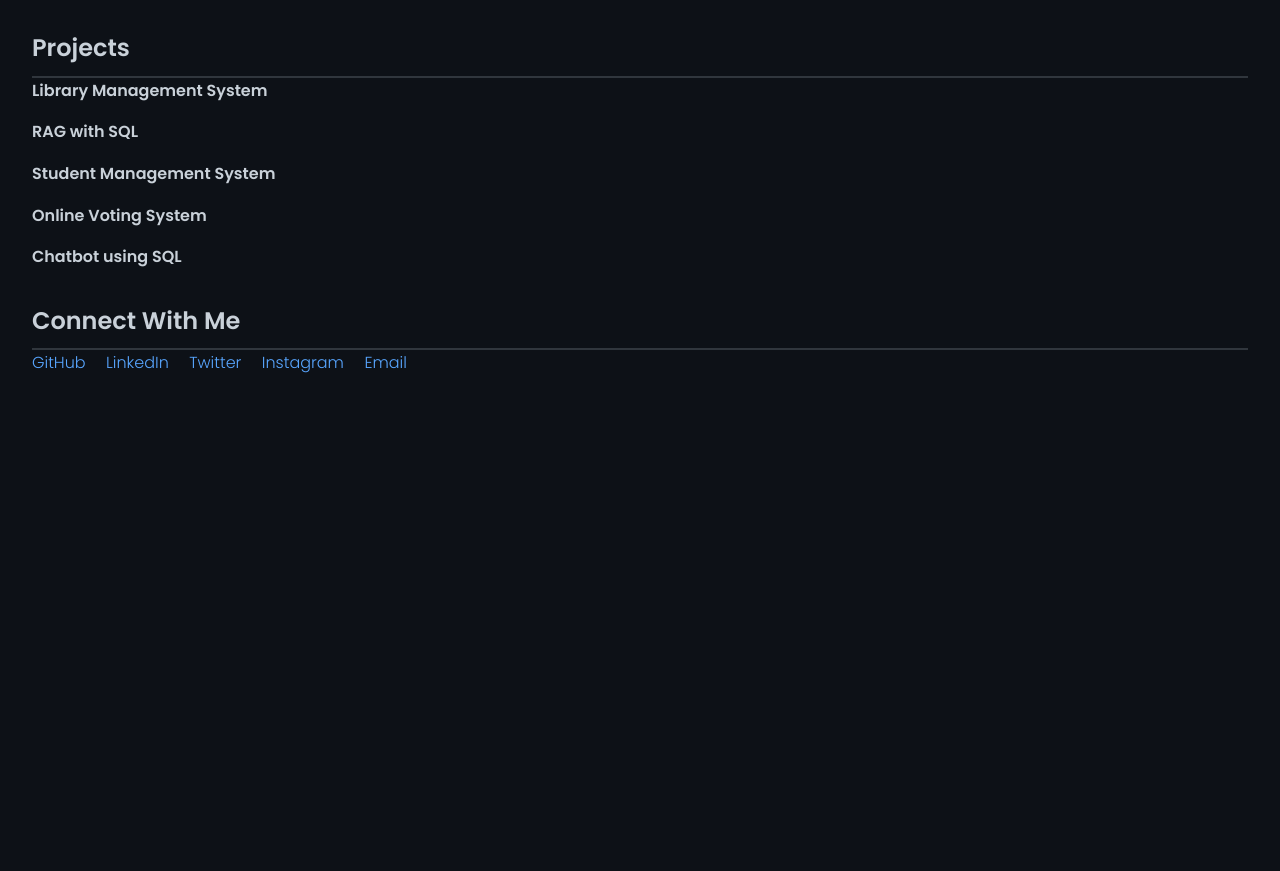
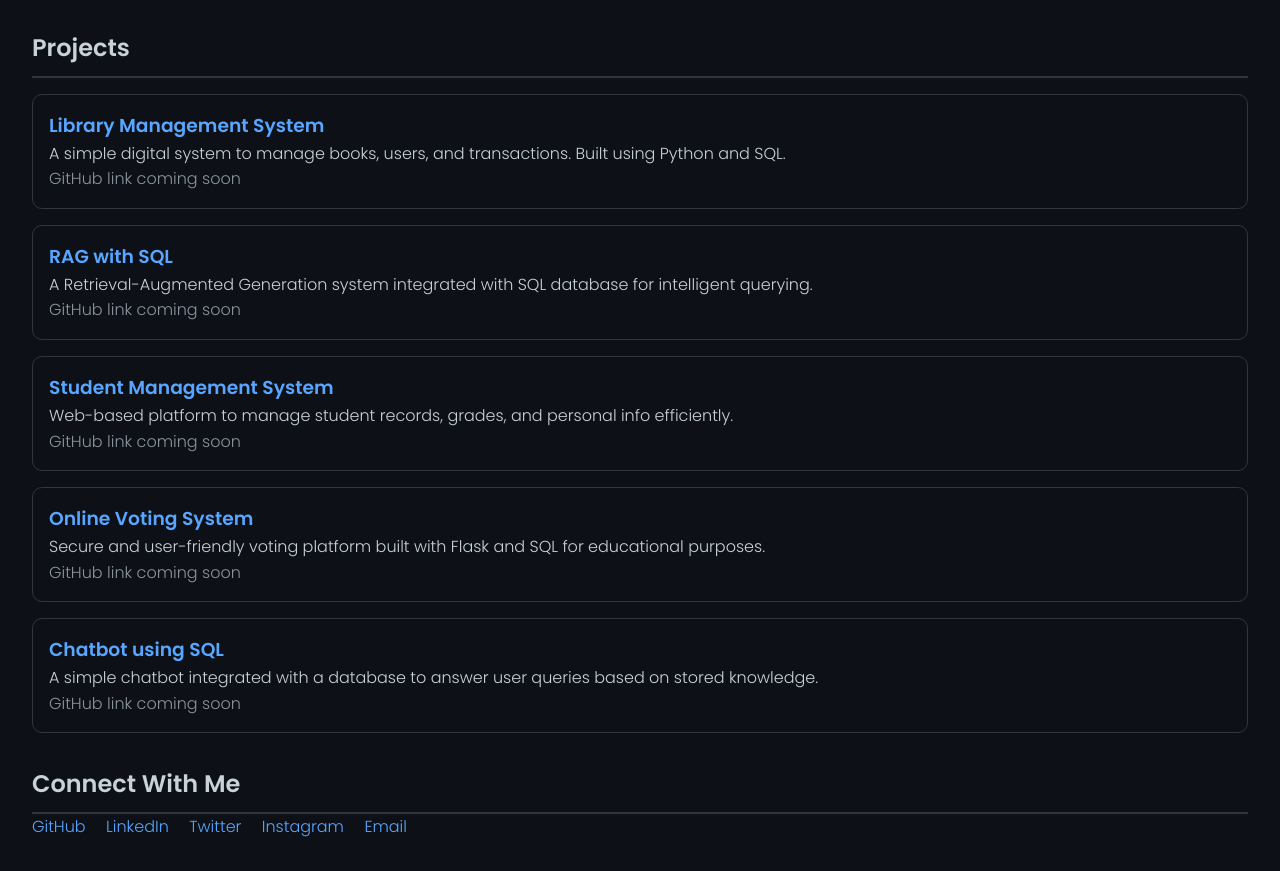
Before and after one commit to Napa-Guna-Sai-Sujith/protfolio, a plain HTML site: page index.html in a window 1280 px wide. Shown: the part 505-1376 px from the top of the page. Before the commit the page ends 913 px from the top, so only its background shows below. Drawn offline with Linux system fonts and the light colour scheme.

Commit message:
Update index.html

```diff
--- a/index.html
+++ b/index.html
@@ -42,9 +42,6 @@
       list-style: none;
       margin: 1rem 0;
     }
-    .project {
-      margin-bottom: 1rem;
-    }
     a {
       color: #58a6ff;
       text-decoration: none;
@@ -73,20 +70,38 @@
 
   <section>
     <h2>Projects</h2>
-    <div class="project">
-      <strong>Library Management System</strong>
-    </div>
-    <div class="project">
-      <strong>RAG with SQL</strong>
-    </div>
-    <div class="project">
-      <strong>Student Management System</strong>
-    </div>
-    <div class="project">
-      <strong>Online Voting System</strong>
-    </div>
-    <div class="project">
-      <strong>Chatbot using SQL</strong>
+    <div style="display: grid; gap: 1rem; margin-top: 1rem;">
+
+      <div style="border: 1px solid #30363d; padding: 1rem; border-radius: 10px;">
+        <h3 style="color: #58a6ff;">Library Management System</h3>
+        <p>A simple digital system to manage books, users, and transactions. Built using Python and SQL.</p>
+        <a href="#" style="color: #8b949e;">GitHub link coming soon</a>
+      </div>
+
+      <div style="border: 1px solid #30363d; padding: 1rem; border-radius: 10px;">
+        <h3 style="color: #58a6ff;">RAG with SQL</h3>
+        <p>A Retrieval-Augmented Generation system integrated with SQL database for intelligent querying.</p>
+        <a href="#" style="color: #8b949e;">GitHub link coming soon</a>
+      </div>
+
+      <div style="border: 1px solid #30363d; padding: 1rem; border-radius: 10px;">
+        <h3 style="color: #58a6ff;">Student Management System</h3>
+        <p>Web-based platform to manage student records, grades, and personal info efficiently.</p>
+        <a href="#" style="color: #8b949e;">GitHub link coming soon</a>
+      </div>
+
+      <div style="border: 1px solid #30363d; padding: 1rem; border-radius: 10px;">
+        <h3 style="color: #58a6ff;">Online Voting System</h3>
+        <p>Secure and user-friendly voting platform built with Flask and SQL for educational purposes.</p>
+        <a href="#" style="color: #8b949e;">GitHub link coming soon</a>
+      </div>
+
+      <div style="border: 1px solid #30363d; padding: 1rem; border-radius: 10px;">
+        <h3 style="color: #58a6ff;">Chatbot using SQL</h3>
+        <p>A simple chatbot integrated with a database to answer user queries based on stored knowledge.</p>
+        <a href="#" style="color: #8b949e;">GitHub link coming soon</a>
+      </div>
+
     </div>
   </section>
 
```
